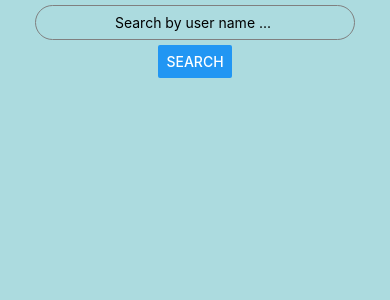
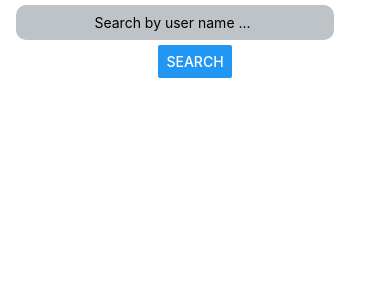
Before and after one commit to ilies-space/instagram-users-fetching, a React Native app: screen / in a window 390 px wide. Shown: the top 300 px of the page. Built offline with nearby package versions, Linux system fonts and the light colour scheme.

Commit message:
cancel search result

```diff
--- a/App.js
+++ b/App.js
@@ -41,25 +41,28 @@ export default function App() {
   }
 
   return (
-    <View style={{flex: 1, alignItems: 'center', backgroundColor: '#acdbdf'}}>
+    <View style={{flex: 1, alignItems: 'center', backgroundColor: '#fff'}}>
       <View
         style={{
           flexDirection: 'row',
+          alignItems: 'center',
+          justifyContent: 'center',
         }}>
         <TextInput
           onSubmitEditing={() => {
             getUSerList();
           }}
           style={{
-            borderWidth: 0.5,
             paddingHorizontal: 50,
             marginVertical: 5,
-            borderRadius: 20,
+            borderRadius: 10,
             borderColor: 'gray',
             alignItems: 'center',
             justifyContent: 'center',
             textAlign: 'center',
             height: 35,
+            color: 'black',
+            backgroundColor: '#bdc3c7',
           }}
           value={query}
           placeholder={'Search by user name ... '}
@@ -67,6 +70,21 @@ export default function App() {
             setQuery(value);
           }}
         />
+        {query.length > 0 ? (
+          // true?
+          <TouchableOpacity
+            onPress={() => {
+              setQuery('');
+            }}>
+            <Text style={{color: '#2980b9'}}>Cancel</Text>
+          </TouchableOpacity>
+        ) : (
+          <View
+            style={{
+              width: 41,
+            }}
+          />
+        )}
       </View>
       {isLoading ? (
         <View style={{}}>
```
